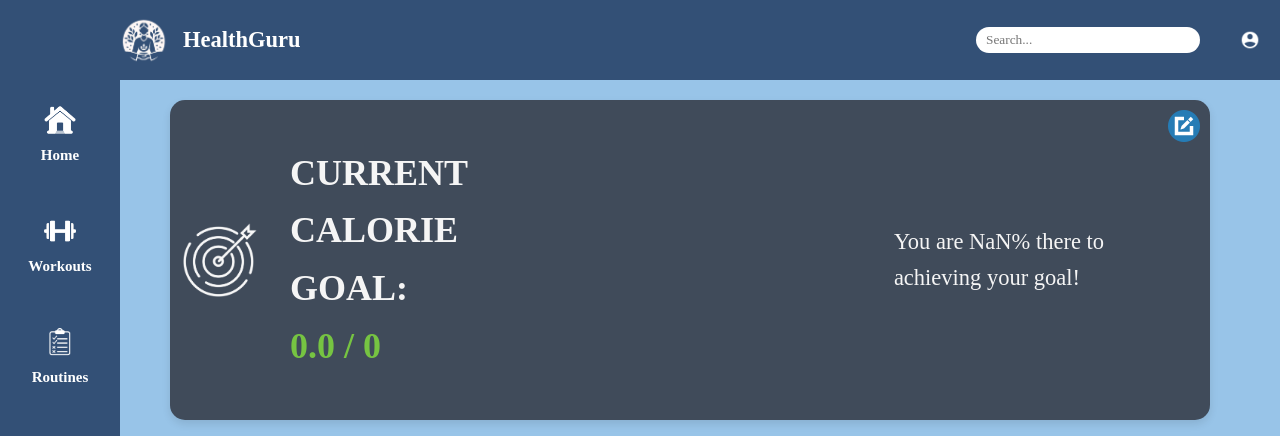
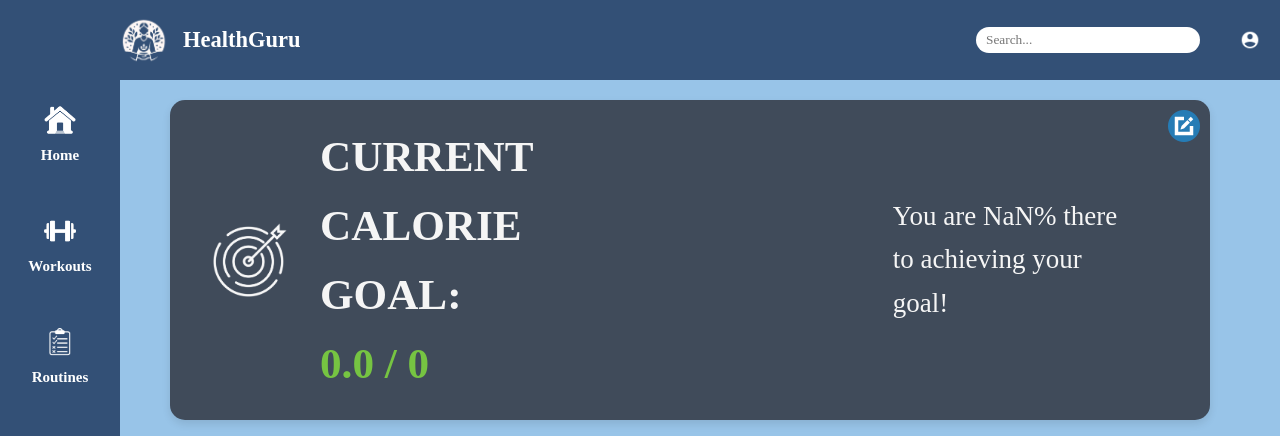
Before and after one commit to BT3103AppDev1/l1-final-term-project-group7, a Vue app: page /calories in a window 1280 px wide. Shown: the top 436 px of the page. Built offline with nearby package versions, Linux system fonts and the light colour scheme; no server answers; the database is empty; sample sign-in values are in the browser's storage; a web font is replaced by a local one.

Commit message:
Calorie Goal text adjustment

```diff
--- a/src/components/calories/CalorieGoal.vue
+++ b/src/components/calories/CalorieGoal.vue
@@ -180,24 +180,24 @@
   justify-content: space-between;
   align-items: center;
   padding: 10px;
+  height: fit-content;
 }
 
 #target-and-info {
   display: flex;
+  justify-content: space-between;
   align-items: center;
 }
 
 .goalInfo {
   display: flex;
   align-items: center;
-  margin-left: 30px;
 }
 
 .goalIcon {
-  width: 10vh;
   height: 10vh;
+  margin: 0 30px;
 }
-
 
 .calories {
   font-weight: bold;
@@ -214,8 +214,12 @@
   color: rgb(221, 34, 78, 0.8); /* Ensures this color overrides other styles */
 }
 
+#percentage {
+  margin: 0 20px;
+}
+
 #doughnut {
-  height: 25%;
+  height: 70%;
   margin: 0px 20px;
 }
 
@@ -265,7 +269,7 @@ input {
 
 span {
   text-wrap: wrap;
-  font-size: 1.5em;
+  font-size: 1.8em;
 }
 
 button {
--- a/src/views/Calories.vue
+++ b/src/views/Calories.vue
@@ -3,9 +3,7 @@
     <div id="calorie-goal">
       <CalorieGoalDoughnut :net-calories="netCalories" />
     </div>
-
-      <CalorieInput @update-calories="updateCalories" />
-
+    <CalorieInput @update-calories="updateCalories" />
     <div id="input-and-net">
       <div id="input-data">
         <InputDataPopup @recorded="updateCalories" />
```
